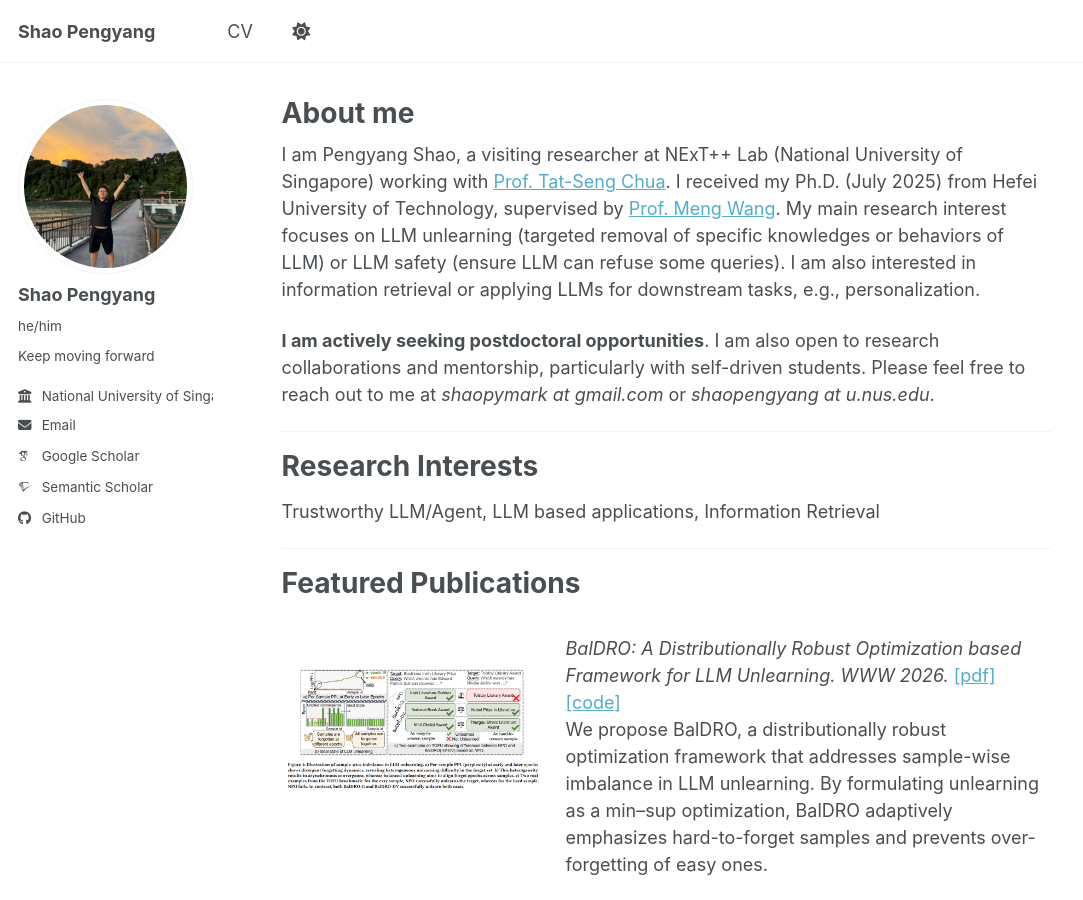
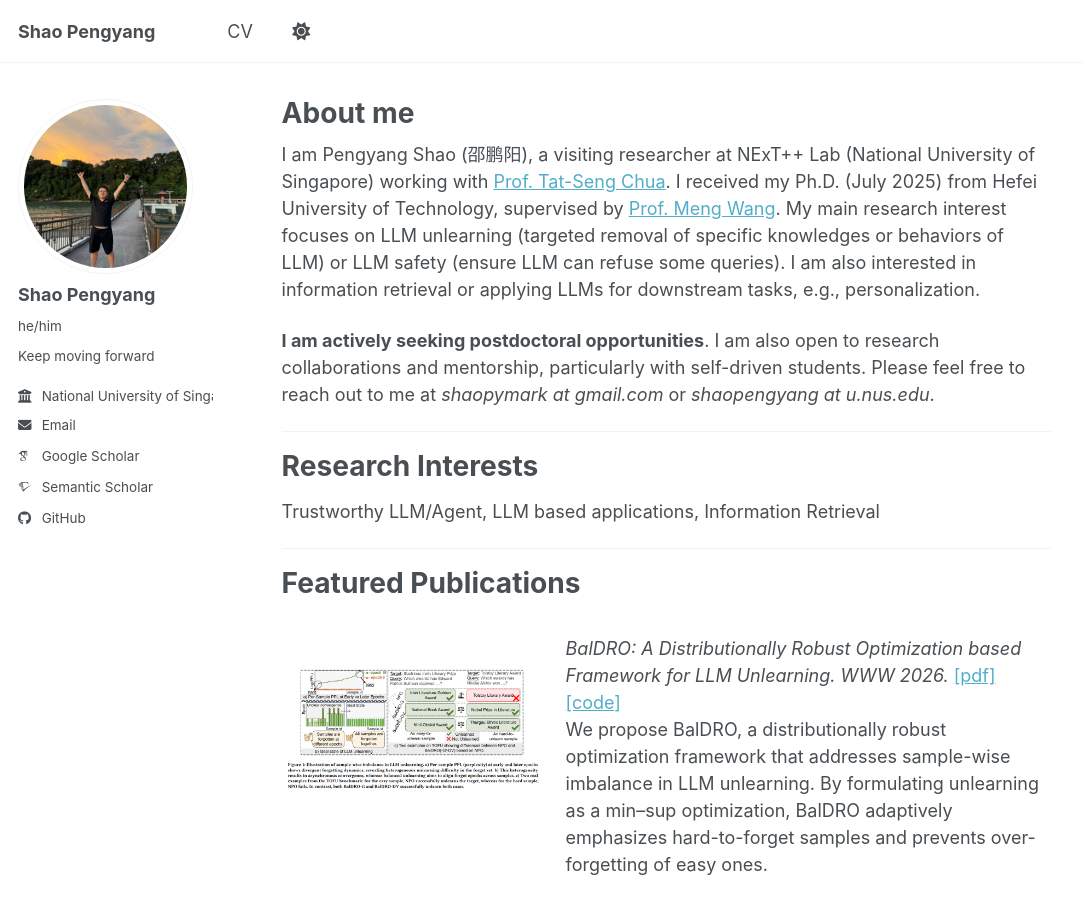
Before and after one commit to ShaoPengyang/ShaoPengyang.github.io, a Jekyll site: the page built from _pages/about.md, in a window 1280 px wide and 900 px high. Shown: the whole window, without its empty margins (0-1083 px from the left). Built offline with Jekyll 4.4.1, drawn with Linux system fonts in a browser that asks for light colours; some web fonts are replaced; a script bundle is joined from its source files by our own code; library files that are not in the unit come from our copies.

Commit message:
Update about.md

```diff
--- a/_pages/about.md
+++ b/_pages/about.md
@@ -7,7 +7,7 @@
   - /about.html
 ---
 
-I am Pengyang Shao, a visiting researcher at NExT++ Lab (National University of Singapore) working with [Prof. Tat-Seng Chua](https://www.comp.nus.edu.sg/cs/people/chuats/). I received my Ph.D. (July 2025) from Hefei University of Technology, supervised by [Prof. Meng Wang](https://sites.google.com/view/meng-wang/home). My main research interest focuses on LLM unlearning (targeted removal of specific knowledges or behaviors of LLM) or LLM safety (ensure LLM can refuse some queries). I am also interested in information retrieval or applying LLMs for downstream tasks, e.g., personalization.
+I am Pengyang Shao (邵鹏阳), a visiting researcher at NExT++ Lab (National University of Singapore) working with [Prof. Tat-Seng Chua](https://www.comp.nus.edu.sg/cs/people/chuats/). I received my Ph.D. (July 2025) from Hefei University of Technology, supervised by [Prof. Meng Wang](https://sites.google.com/view/meng-wang/home). My main research interest focuses on LLM unlearning (targeted removal of specific knowledges or behaviors of LLM) or LLM safety (ensure LLM can refuse some queries). I am also interested in information retrieval or applying LLMs for downstream tasks, e.g., personalization.
 
 **I am actively seeking postdoctoral opportunities**. I am also open to research collaborations and mentorship, particularly with self-driven students. Please feel free to reach out to me at *shaopymark at gmail.com* or *shaopengyang at u.nus.edu*.
 
```
